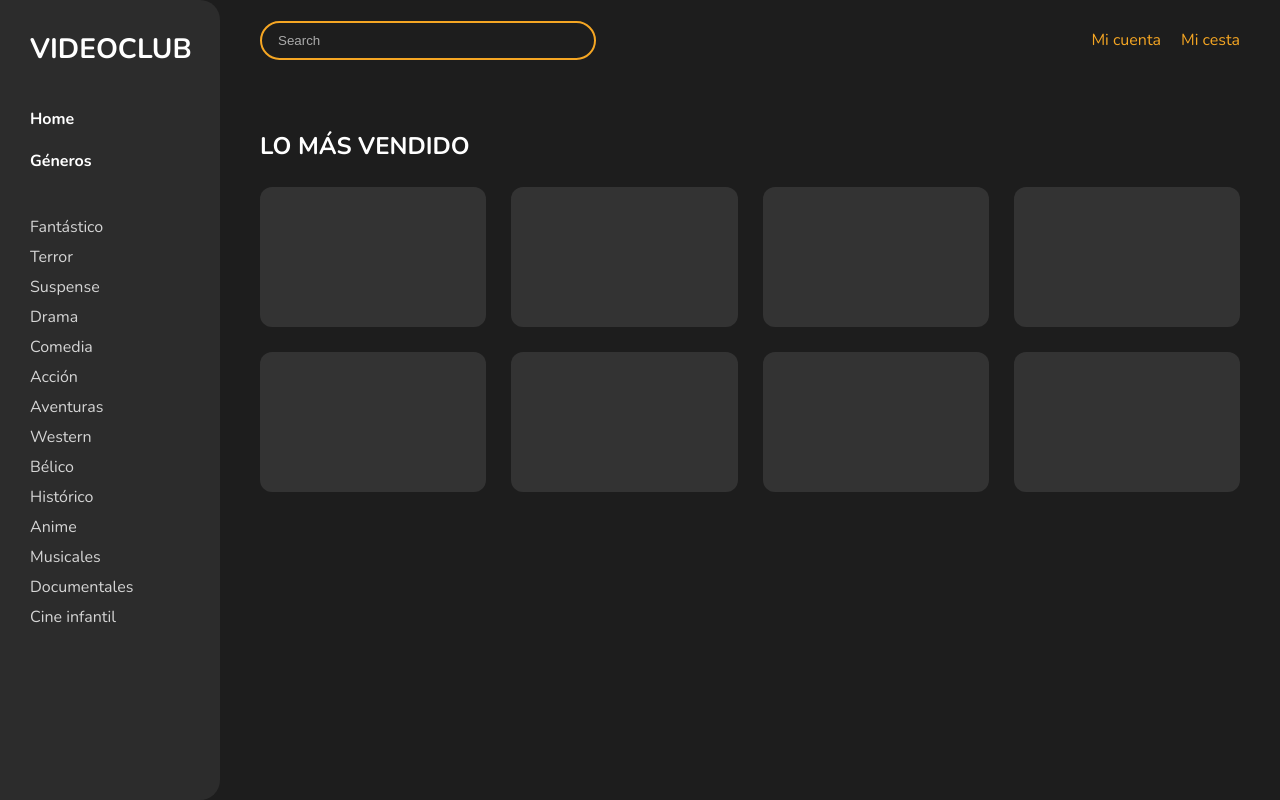
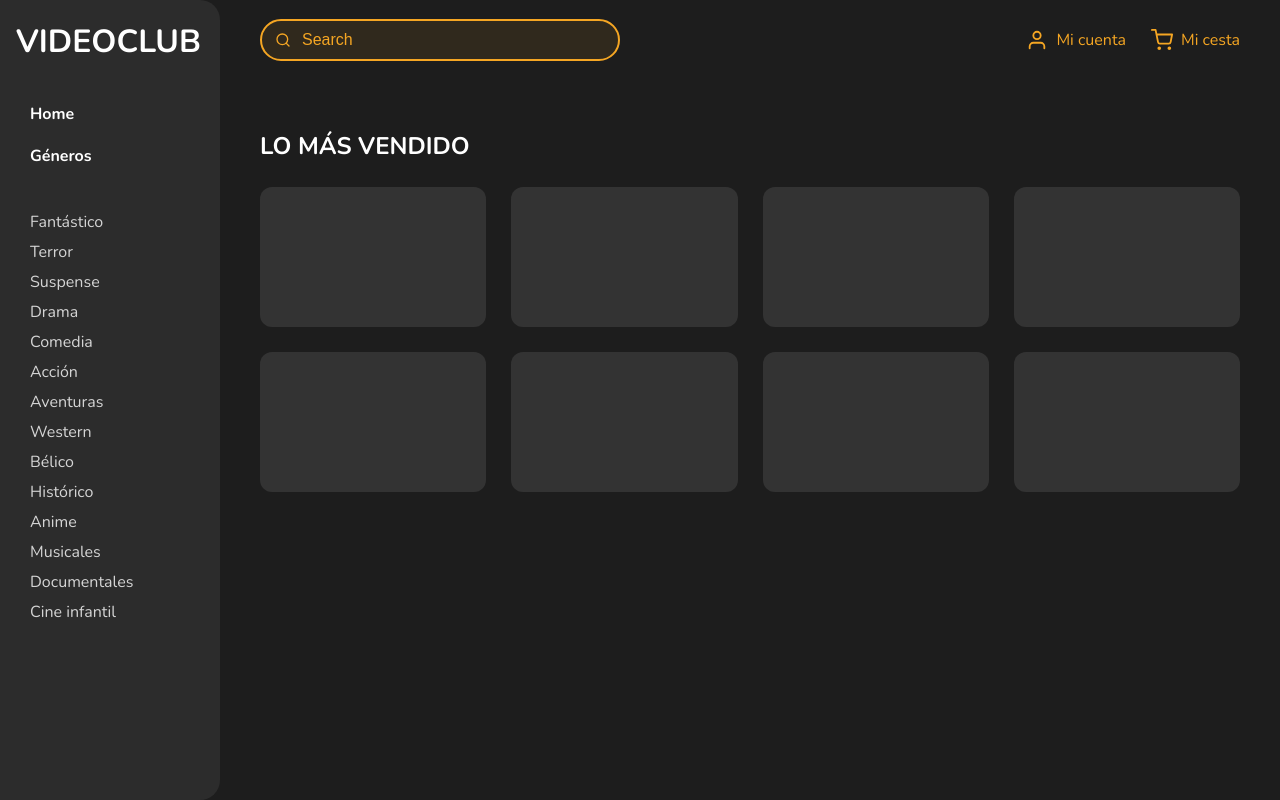
Before and after one commit to laubuscato/videoclub-frontend, a React (Vite) app: page /home in a window 1280 px wide. Built offline with nearby package versions, Linux system fonts and the light colour scheme.

Commit message:
actualizacion home

```diff
--- a/package.json
+++ b/package.json
@@ -12,6 +12,7 @@
   "dependencies": {
     "react": "^19.2.4",
     "react-dom": "^19.2.4",
+    "react-icons": "^5.6.0",
     "react-router-dom": "^7.13.1"
   },
   "devDependencies": {
--- a/src/pages/home.css
+++ b/src/pages/home.css
@@ -1,3 +1,5 @@
+/* contenedor principal */
+
 .home {
   display: grid;
   grid-template-columns: 220px 1fr;
@@ -11,39 +13,39 @@
 }
 
 
-/* SIDEBAR */
+/* sidebar */
 
 .sidebar {
   grid-row: 1 / 3;
 
-  background: #2c2c2c;
+  display: flex;
+  flex-direction: column;
 
   padding: 30px;
 
+  background: #2c2c2c;
   border-radius: 0 20px 20px 0;
-
-  display: flex;
-  flex-direction: column;
 }
 
 
-/* TITULO VIDEOCLUB */
+/* título VIDEOCLUB */
 
 .logo {
-  font-size: 28px;
+  margin-bottom: 40px;
+  margin-top: -10px;
+  margin-left: -14px;
+
+  font-size: 32px;
   font-weight: bold;
-
-  margin-bottom: 40px;
 }
 
 
-/* MENU */
+/* menú lateral */
 
 .menu-item {
   margin-bottom: 20px;
   font-weight: bold;
 }
-
 
 .genres {
   list-style: none;
@@ -52,6 +54,7 @@
 
 .genres li {
   margin: 8px 0;
+
   opacity: 0.8;
   cursor: pointer;
 }
@@ -62,7 +65,7 @@
 }
 
 
-/* HEADER */
+/* header */
 
 .header {
   grid-column: 2;
@@ -75,60 +78,123 @@
 }
 
 
+/* buscador */
+
+.search-container {
+  position: relative;
+
+  display: flex;
+  align-items: center;
+}
+
 .search {
   width: 300px;
+  padding: 10px 16px 10px 40px;
 
-  padding: 10px 16px;
+  font-size: 16px;
 
   border-radius: 25px;
   border: 2px solid #f5a623;
 
-  background: transparent;
-
+  background: #f5a52317;
   color: white;
 }
 
 .search::placeholder {
-  color: #aaa;
+  color: #f5a623;
+}
+
+.search-icon {
+  position: absolute;
+  left: 15px;
+
+  font-size: 16px;
+  color: #f5a623;
+}
+
+.search:focus {
+  outline: none;
+  border: 2px solid #f5a623;
+  box-shadow: 0 0 8px rgba(245, 166, 35, 0.5);
 }
 
 
+/* header actions */
+
+.header-actions {
+  display: flex;
+  align-items: center;
+  gap: 25px;
+}
+
 .header-actions span {
-  margin-left: 20px;
-
   color: #f5a623;
-
   cursor: pointer;
 }
 
+.header-actions span:hover {
+  opacity: 0.8;
+}
 
-/* CONTENT */
+
+/* cuenta y carrito */
+
+.account,
+.cart {
+  display: flex;
+  align-items: center;
+  gap: 6px;
+
+  color: #f5a623;
+  cursor: pointer;
+
+  transition: all 0.15s ease;
+}
+
+.account-icon,
+.cart-icon {
+  font-size: 22px;
+  padding-right: 2px;
+}
+
+
+/* efecto click */
+
+.account:active,
+.cart:active {
+  transform: scale(0.95);
+  opacity: 0.8;
+}
+
+.account:focus,
+.cart:focus {
+  outline: none;
+}
+
+
+/* contenido */
 
 .content {
   padding: 30px 40px;
 }
-
 
 .section-title {
   margin-bottom: 25px;
 }
 
 
-/* MOVIES GRID */
+/* grid de películas */
 
 .movies {
   display: grid;
-
   grid-template-columns: repeat(4, 1fr);
 
   gap: 25px;
 }
 
-
 .movie {
   height: 140px;
 
+  background: #333;
   border-radius: 12px;
-
-  background: #333;
 }
--- a/src/pages/home.jsx
+++ b/src/pages/home.jsx
@@ -1,4 +1,7 @@
 import "./home.css";
+import { FiSearch } from "react-icons/fi";
+import { FiShoppingCart } from "react-icons/fi";
+import { FiUser} from "react-icons/fi";
 
 function Home() {
     return (
@@ -34,14 +37,25 @@ function Home() {
 
             <header className="header">
 
-                <input
-                    className="search"
-                    placeholder="Search"
-                />
+                <div className="search-container">
+                    <FiSearch className="search-icon" />
+
+                    <input
+                        className="search"
+                        placeholder="Search"
+                    />
+                </div>
 
                 <div className="header-actions">
-                    <span>Mi cuenta</span>
-                    <span>Mi cesta</span>
+                    <span className="account">
+                        <FiUser className="account-icon" />
+                        Mi cuenta
+                        </span>
+
+                    <span className="cart">
+                        <FiShoppingCart className="cart-icon" />
+                        Mi cesta
+                        </span>
                 </div>
 
             </header>
```
Also changed, not shown: 1 other file (tests, documents, lock files or other folders).
